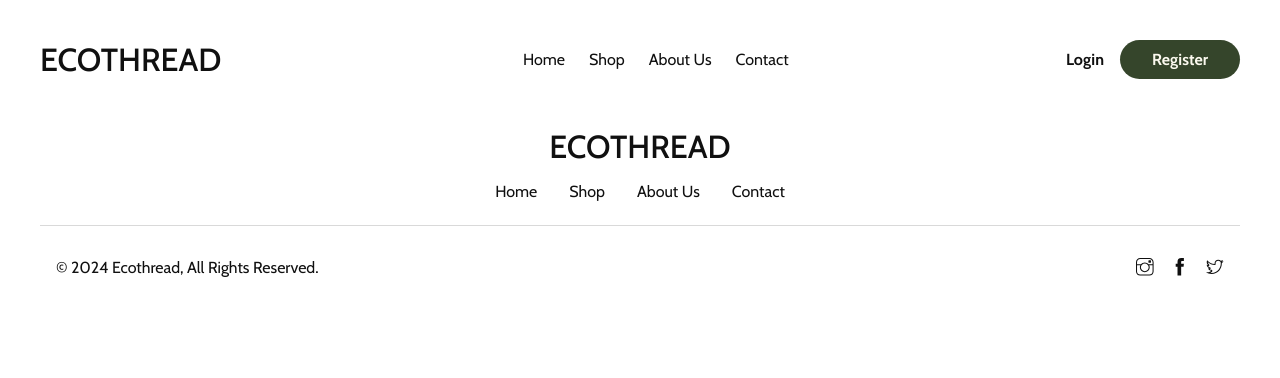
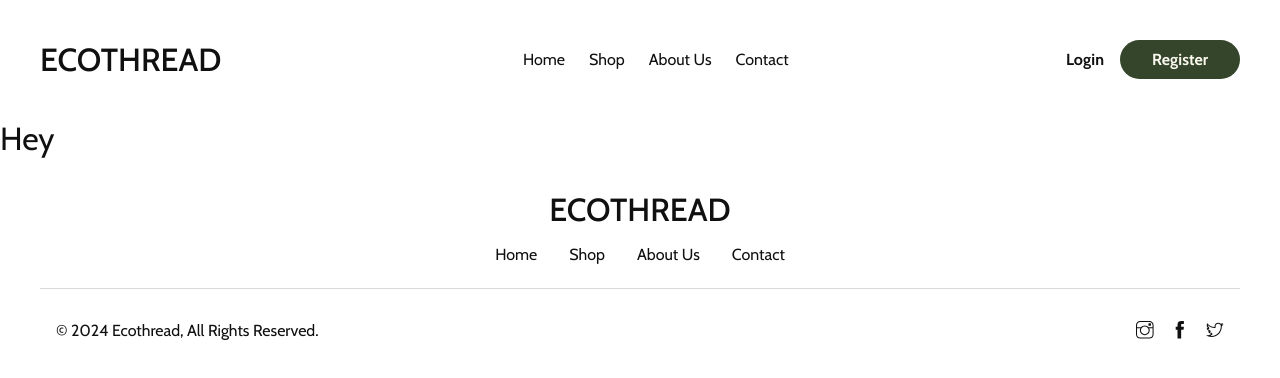
Before and after one commit to MateuszCode/ecothread, a React (Vite) app: page /shop/1 in a window 1280 px wide. Shown: the top 378 px of the page. Built offline with nearby package versions, Linux system fonts and the light colour scheme.

Commit message:
Added route to item ignored

```diff
--- a/src/App.jsx
+++ b/src/App.jsx
@@ -4,6 +4,7 @@ import Home from "./pages/Home"
 import About from "./pages/About"
 import Shop from "./pages/Shop"
 import Contact from "./pages/Contact"
+import ItemPage from "./pages/ItemPage"
 import { TfiInstagram } from "react-icons/tfi";
 import { TfiFacebook } from "react-icons/tfi";
 import { TfiTwitter } from "react-icons/tfi";
@@ -30,6 +31,7 @@ export default function App() {
               <Route path="/about" element={<About />} />
               <Route path="/shop" element={<Shop />} />
               <Route path="/contact" element={<Contact />}>Contact</Route>
+              <Route path="/shop/:id" element={<ItemPage />} />
             </Routes>
             <footer>
               <h1 className="name-logo-footer">ECOTHREAD</h1>
--- /dev/null
+++ b/src/pages/ItemPage.jsx
@@ -0,0 +1,5 @@
+import React from 'react'
+
+export default function ItemPage() {
+    return <h1>Hey</h1>
+}
--- a/src/pages/Shop.jsx
+++ b/src/pages/Shop.jsx
@@ -32,8 +32,8 @@ export default function Shop() {
                 setLoading(false)
             }
         }
-        console.log("dataFetched")
         fetchData()
+
     }, [])
 
     function filterProducts(products) {
@@ -59,7 +59,6 @@ export default function Shop() {
         } else if (sort === "sortDescending") {
             sortedArray.sort((a,b) => b.price - a.price)
         } else if (sort === "default") {
-            console.log("default")
             sortedArray.sort((a,b) => b.id - a.id)
         }
 
```
Also changed, not shown: src/pages/ProductsPanel.jsx (added).
